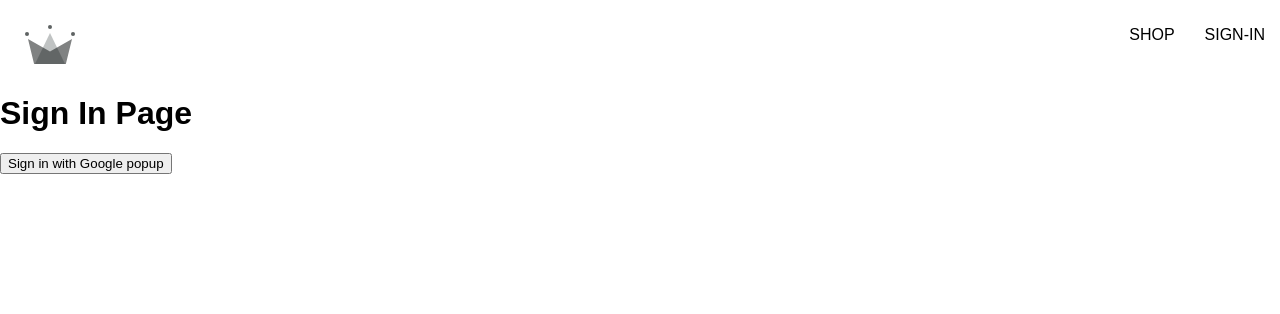
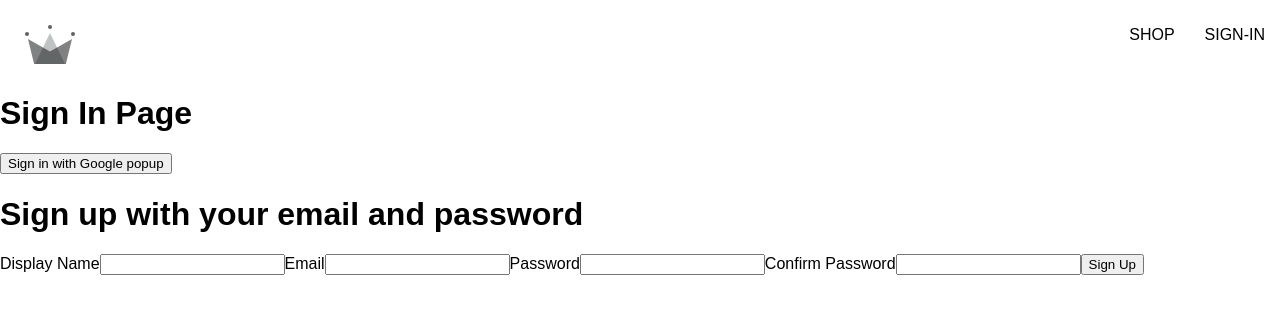
Before and after one commit to automation-andy101/react-clothes-shop-home, a React (Create React App) app: page /sign-in in a window 1280 px wide. Shown: the top 314 px of the page. Built offline with nearby package versions, Linux system fonts and the light colour scheme; a web font is replaced by a local one.

Commit message:
Added sign-up component

```diff
--- /dev/null
+++ b/src/components/sign-up-form/sign-up-form.component.jsx
@@ -0,0 +1,44 @@
+import { useState } from "react";
+
+
+const defaultFormFields = {
+    displayName: '',
+    email: '',
+    password: '',
+    confirmPassword: ''
+};
+
+const SignUpForm = () => {
+
+    const [formFields, setFormFields] = useState(defaultFormFields);
+    const { displayName, email, password, confirmPassword } = formFields;
+
+    const handleChange = (event) => {
+        const { name, value } = event.target;
+
+        setFormFields({ ...formFields, [name]: value });
+    };
+
+    return (
+        <div>
+            <h1>Sign up with your email and password</h1>
+            <form onSubmit={() => {}}>
+                <label>Display Name</label>
+                <input type='text' required onChange={handleChange} name='displayName' value={displayName} />
+
+                <label>Email</label>
+                <input type='email' required onChange={handleChange} name='email' value={email} />
+
+                <label>Password</label>
+                <input type='password' required onChange={handleChange} name='password' value={password} />
+
+                <label>Confirm Password</label>
+                <input type='password' required onChange={handleChange} name='confirmPassword' value={confirmPassword} />
+
+                <button type='submit'>Sign Up</button>
+            </form>
+        </div>
+    )
+}
+
+export default SignUpForm;
--- a/src/routes/sign-in/sign-in.component.jsx
+++ b/src/routes/sign-in/sign-in.component.jsx
@@ -1,17 +1,38 @@
-import { signInWithGooglePopup, createUserDocumentFromAuth } from '../../utils/firebase/firebase.utils';
+import { useEffect } from 'react';
+import { getRedirectResult } from 'firebase/auth';
+
+import {
+    auth,
+    signInWithGooglePopup,
+    createUserDocumentFromAuth,
+    signInWithGoogleRedirect,
+ } from '../../utils/firebase/firebase.utils';
+
+import SignUpForm from '../../components/sign-up-form/sign-up-form.component';
+
 
 const SignIn = () => {
+    // Google Redirect Method for signing in
+    // useEffect(async () => {
+    //     const response = await getRedirectResult(auth);
+    //     if(response) {
+    //         const userDocRef = await createUserDocumentFromAuth(response.user);
+    //     }
+    // }, []);
 
     const logGoogleUser = async () => {
         const { user } = await signInWithGooglePopup();
         console.log(user);
         const userDocRef = await createUserDocumentFromAuth(user);
-    }
+    };
+
 
     return (
         <div>
             <h1>Sign In Page</h1>
             <button onClick={logGoogleUser}>Sign in with Google popup</button>
+            {/* <button onClick={signInWithGoogleRedirect}>Sign in with Google Redirect</button> */}
+            <SignUpForm />
         </div>
     );
 };
--- a/src/utils/firebase/firebase.utils.jsx
+++ b/src/utils/firebase/firebase.utils.jsx
@@ -14,13 +14,14 @@
 
 const firebaseApp = initializeApp(firebaseConfig);
 
-const provider = new GoogleAuthProvider();
-provider.setCustomParameters({
+const googleProvider = new GoogleAuthProvider();
+googleProvider.setCustomParameters({
     prompt: 'select_account'
 });
 
 export const auth = getAuth();
-export const signInWithGooglePopup = () => signInWithPopup(auth, provider);
+export const signInWithGooglePopup = () => signInWithPopup(auth, googleProvider);
+export const signInWithGoogleRedirect = () => signInWithRedirect(auth, googleProvider);
 
 export const db = getFirestore();
 
```
